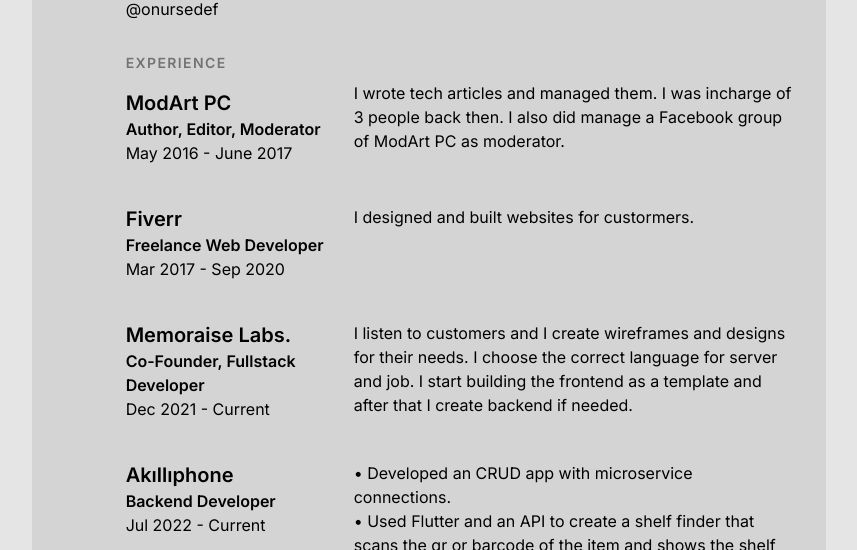
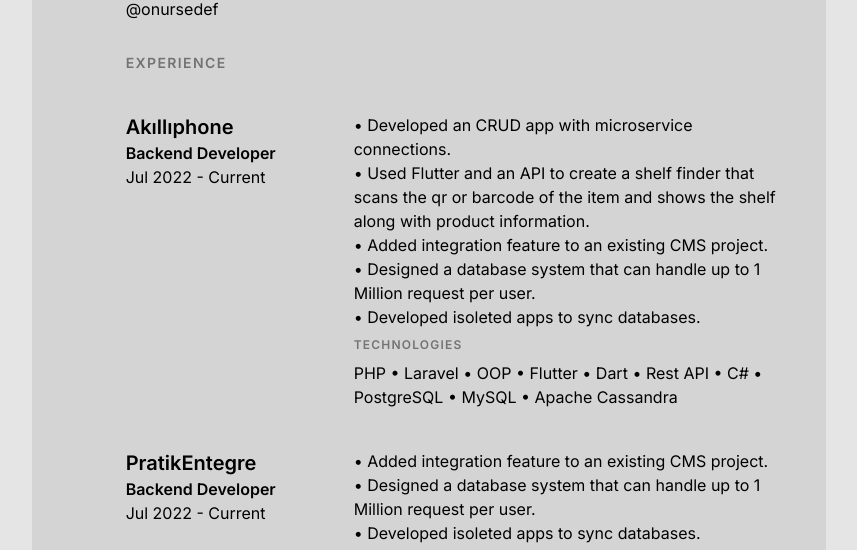
Before and after one commit to onursedef/resume, a website built with Vite: page index.html in a window 1280 px wide. Shown: the part 231-781 px from the top of the page, without its empty margins (211-1068 px from the left). Built offline with nearby package versions, Linux system fonts and the light colour scheme; a web font is replaced by a local one.

Commit message:
pratik about changed, useless experiences deleted

```diff
--- a/index.html
+++ b/index.html
@@ -42,45 +42,6 @@
         <div class="subheading">
           <p>Experience</p>
         </div>
-        <div class="md:col-span-4 col-span-1">
-          <p class="heading link">
-            <a href="https://www.modartpc.com/">
-              ModArt PC
-            </a>
-          </p>
-          <p class="font-semibold">Author, Editor, Moderator</p>
-          <p>May 2016 - June 2017</p>
-        </div>
-        <div class="content">
-          <p>I wrote tech articles and managed them. I was incharge of 3 people back then. I also did manage a Facebook
-            group of ModArt PC as moderator.</p>
-        </div>
-        <div class="md:col-span-4 mt-6 col-span-1">
-          <p class="heading link">
-            <a href="https://www.fiverr.com/">
-              Fiverr
-            </a>
-          </p>
-          <p class="font-semibold">Freelance Web Developer</p>
-          <p>Mar 2017 - Sep 2020</p>
-        </div>
-        <div class="content mt-6">
-          <p>I designed and built websites for custormers.</p>
-        </div>
-        <div class="md:col-span-4 col-span-1 mt-6">
-          <p class="heading link">
-            <a href="">
-              Memoraise Labs.
-            </a>
-          </p>
-          <p class="font-semibold">Co-Founder, Fullstack Developer</p>
-          <p>Dec 2021 - Current</p>
-        </div>
-        <div class="content mt-6">
-          <p>I listen to customers and I create wireframes and designs for their needs. I choose the correct language
-            for server and job. I start building the frontend as a template and after that I create backend if needed.
-          </p>
-        </div>
         <div class="md:col-span-4 mt-6">
           <p class="heading link">
             <a href="https://www.akilliphone.com/">
@@ -111,9 +72,13 @@
           <p>Jul 2022 - Current</p>
         </div>
         <div class="content mt-6">
-          <p>I'm adding feature to an existing CMS project. I do integrations and XML import & export. I also helped my another teammate to turn a data table to an Excel file in PHP using PHPOffice.</p>
+          <p>
+            • Added integration feature to an existing CMS project. <br>
+            • Designed a database system that can handle up to 1 Million request per user. <br>
+            • Developed isoleted apps to sync databases.
+          </p>
           <p class="subheading-sm mt-2">Technologies</p>
-          <p class="mt-2">PHP • Laravel • OOP • XML</p>
+          <p class="mt-2">PHP • Laravel • OOP • XML • C# • PostgreSQL • MySQL • Apache Cassandra</p>
         </div>
         <div class="subheading">
           Education
```
